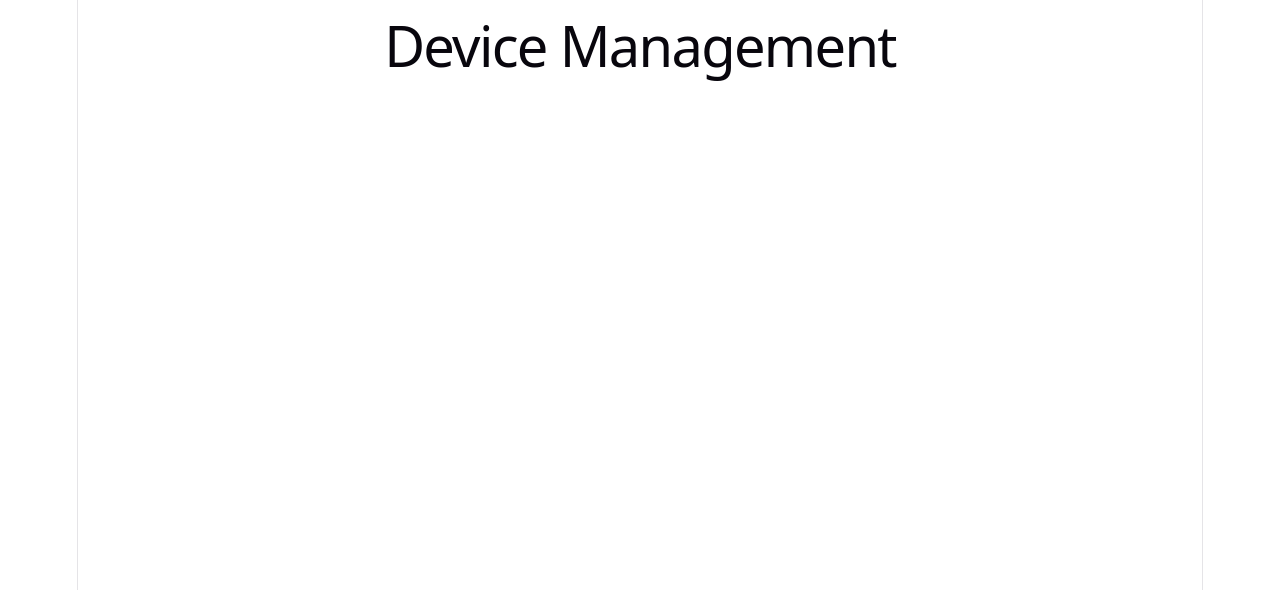
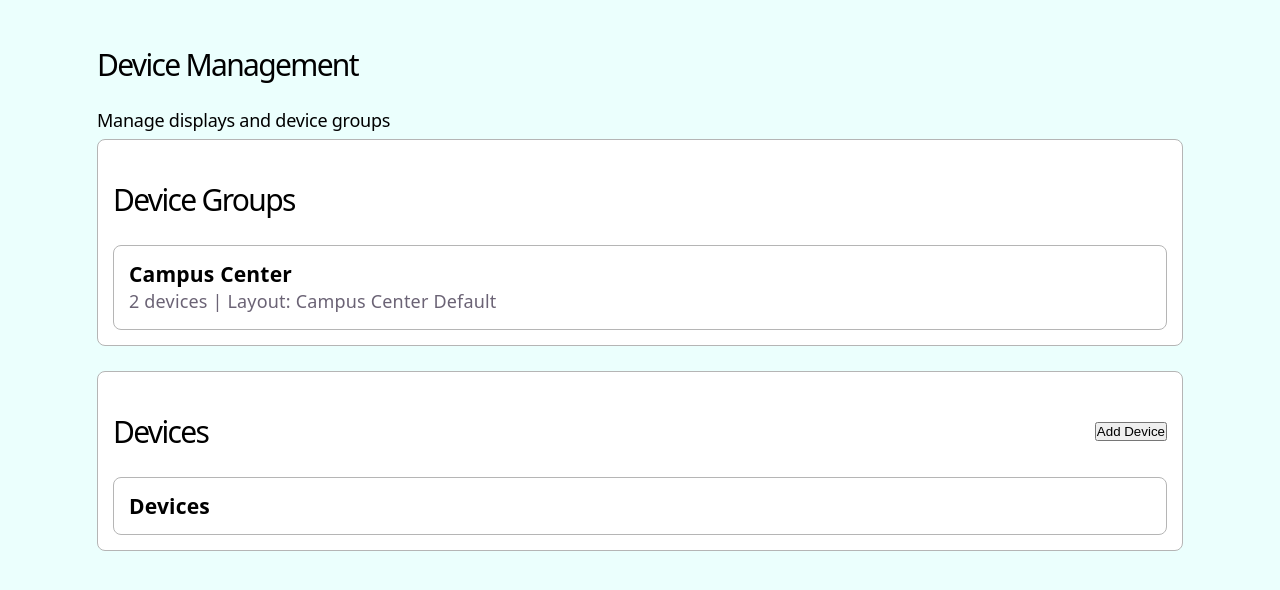
Before and after one commit to smaaa001/cs410-digital-signage, a React app in the folder frontend/: page /devices in a window 1280 px wide. Shown: the top 590 px of the page. Built offline with nearby package versions, Linux system fonts and the light colour scheme; the HTML template or start-up script is replaced by a standard one.

Commit message:
Implemented Devices Management page basic layout and CSS styling.

```diff
--- a/frontend/src/index.css
+++ b/frontend/src/index.css
@@ -59,7 +59,7 @@ body {
   max-width: 100%;
   margin: 0 auto;
   text-align: center;
-  border-inline: 1px solid var(--border);
+  /* border-inline: 1px solid var(--border); */
   min-height: 100svh;
   display: flex;
   flex-direction: column;
--- a/frontend/src/pages/Devices.jsx
+++ b/frontend/src/pages/Devices.jsx
@@ -1,7 +1,67 @@
+import { useEffect, useState } from 'react'
+import '../styles/Devices.css'
+
 function Devices() {
+    const [devices, setDevices] = useState("");
+
+    useEffect(() => {
+        console.log("get data from backend");
+        //
+        // setDevices(result from backend)
+    }, [])
+
+
     return (
-        <div>
+        <div className="devices-page">
             <h1>Device Management</h1>
+            <h2>Manage displays and device groups</h2>
+
+            <DeviceGroups />
+
+            <DeviceList />
+        </div>
+    )
+}
+
+function DeviceGroups() {
+    return(
+        <div className="subpage">
+            <h1>Device Groups</h1>
+
+            <GroupCards />
+        </div>
+    )
+}
+
+function GroupCards() {
+    return(
+        <div className="groupcard">
+            <h3>Campus Center</h3>
+            <p>2 devices | Layout: Campus Center Default</p>
+        </div>
+    )
+}
+
+function DeviceList(){
+    return (
+        <div className="subpage">
+            <div className="thing">
+                <h1>Devices</h1>
+                <button>Add Device</button>
+            </div>
+
+
+            <DeviceCards />
+        </div>
+    )
+}
+
+function DeviceCards() {
+    return(
+        <div className="devicecard">
+            <h3>Devices</h3>
+
+
         </div>
     )
 }
--- /dev/null
+++ b/frontend/src/styles/Devices.css
@@ -0,0 +1,67 @@
+* {
+    box-sizing: border-box;
+    margin: 0;
+    padding: 0;
+}
+
+body {
+    background-color: #EBFFFD;
+    margin: 0;
+}
+
+.devices-page {
+    padding: 20px;
+    text-align: left;
+}
+
+.devices-page h1 {
+    color: black;
+    font-size: 30px;
+}
+
+.devices-page h2 {
+    color: black;
+    font-size: 18px;
+}
+
+.subpage {
+    border: 1px solid #B5B5B5;
+    border-radius: 8px;
+    background-color: white;
+    padding: 15px;
+    margin-bottom: 25px;
+}
+
+/* --------------------- */
+
+.groupcard {
+    border: 1px solid #B5B5B5;
+    border-radius: 8px;
+    background-color: white;
+    padding: 15px;
+    text-align: left;
+}
+
+.groupcard h3 {
+    color: black;
+}
+
+/* --------------------- */
+
+.devicecard {
+    border: 1px solid #B5B5B5;
+    border-radius: 8px;
+    background-color: white;
+    padding: 15px;
+    text-align: left;
+}
+
+.devicecard h3{
+    color: black;
+}
+
+.thing {
+    display: flex;
+    justify-content: space-between;
+    align-items: center;
+}
```
